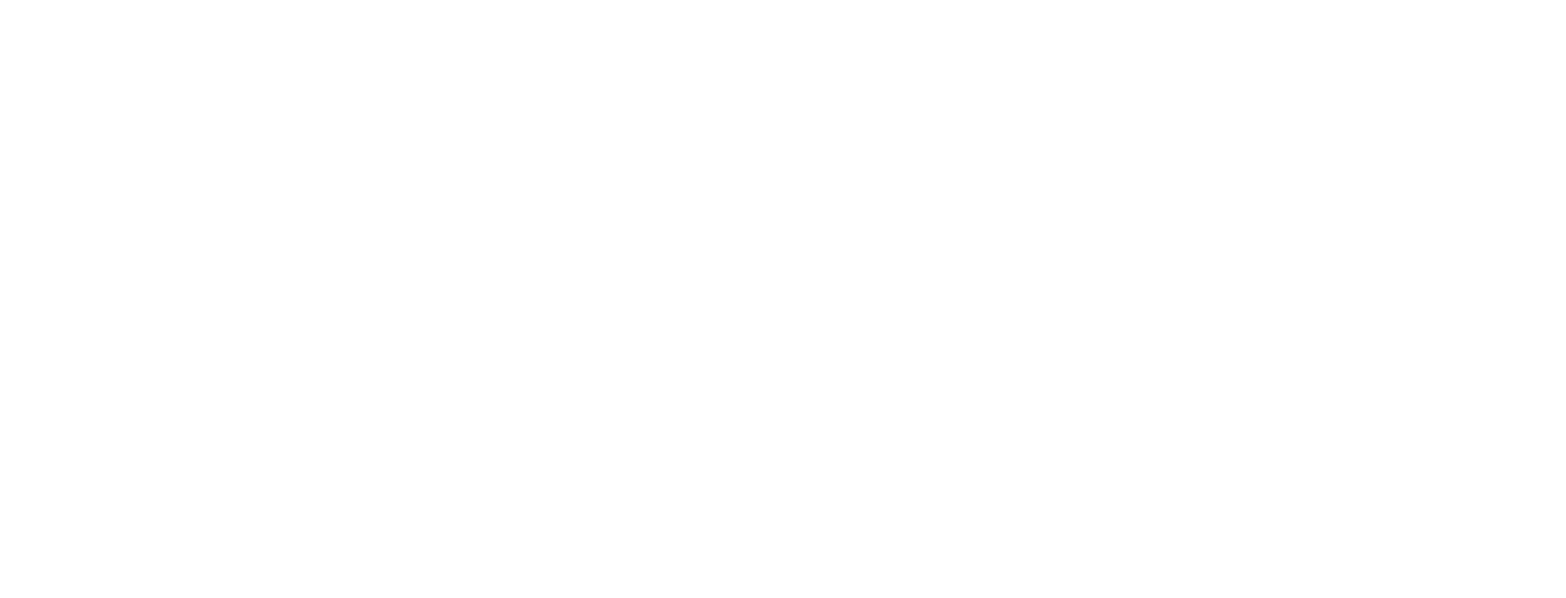
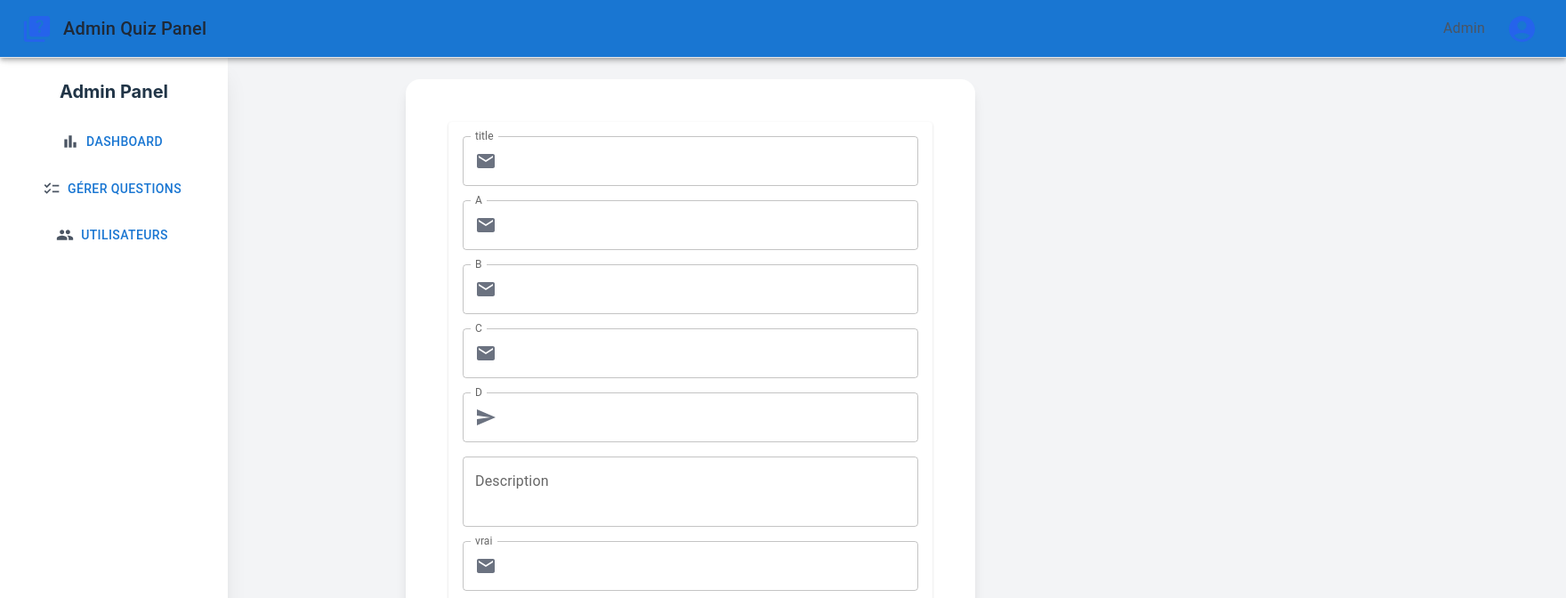
Before and after one commit to Michel-Lalaina/Quiz-LM, a React (Vite) app in the folder Frontend/: page /admin/ManageQuizs in a window 1280 px wide. Before the commit this address had no page. Shown: the top 672 px of the page at 89% size, 1760 px wide, since content can reach past the window. Built offline with nearby package versions, Linux system fonts and the light colour scheme; no server answers.

Commit message:
mis a jour

```diff
--- a/Frontend/src/Admin/components/Quiz/addQuiz.tsx
+++ b/Frontend/src/Admin/components/Quiz/addQuiz.tsx
@@ -1,4 +1,4 @@
-
+// src/components/AddForm.tsx
 import Card from "@mui/material/Card";
 import Button from "@mui/material/Button";
 import Send from "@mui/icons-material/Send";
@@ -7,7 +7,7 @@
 import TextField from "@mui/material/TextField";
 import CardContent from "@mui/material/CardContent";
 import { getQuizs } from "../../services/apiQuestion";
-
+import { createQuiz } from "../../services/apiQuestion"; // <-- importer ici
 
 interface QuizProps {
     id: number;
@@ -20,7 +20,8 @@
     vrai: string;
 }
 
-const [Quiz, setQuizs] = useState<QuizProps[]>();
+export const AddForm: React.FC = () => {
+    const [Quiz, setQuizs] = useState<QuizProps[]>([]);
     const [title, setTitle] = useState("");
     const [description, setDescription] = useState("");
     const [A, setA] = useState("");
@@ -29,43 +30,54 @@
     const [D, setD] = useState("");
     const [vrai, setVrai] = useState("");
 
-useEffect(() => {
-    fetchQuizs();
-}, []);
-
     const fetchQuizs = async () => {
         const data = await getQuizs();
         setQuizs(data);
     };
 
-const handleSubmit=async(e:React.FormEvent)=>{
+    useEffect(() => {
+        fetchQuizs();
+    }, []);
+
+    const handleSubmit = async (e: React.FormEvent) => {
         e.preventDefault();
+        try {
+            await createQuiz(title, description, A, B, C, D, vrai);
+            setTitle("");
+            setDescription("");
+            setA("");
+            setB("");
+            setC("");
+            setD("");
+            setVrai("");
+            await fetchQuizs();
+        } catch (error) {
+            console.error("Erreur lors de la création du quiz :", error);
         }
+    };
 
-export const AddForm: React.FC = () => {
-
-    return (<div className="w-2/4">
-        <div className=" max-w-5xl mx-auto p-6 md:p-12 bg-white rounded-2xl shadow-lg">
+    return (
+        <div className="w-2/4">
+            <div className="max-w-5xl mx-auto p-6 md:p-12 bg-white rounded-2xl shadow-lg">
                 <Card className="shadow-md rounded-xl">
                     <CardContent>
-                    <form className="space-y-4">
+                        <form className="space-y-4" onSubmit={handleSubmit}>
                             <TextField
                                 fullWidth
                                 label="title"
-                            name="ttle"
+                                name="title"
                                 variant="outlined"
+                                value={title}
                                 onChange={(e) => setTitle(e.target.value)}
-
                                 InputProps={{ startAdornment: <Email className="text-gray-500" /> }}
                             />
-
                             <TextField
                                 fullWidth
                                 label="A"
                                 name="A"
                                 variant="outlined"
+                                value={A}
                                 onChange={(e) => setA(e.target.value)}
-
                                 InputProps={{ startAdornment: <Email className="text-gray-500" /> }}
                             />
                             <TextField
@@ -73,6 +85,7 @@
                                 label="B"
                                 name="B"
                                 variant="outlined"
+                                value={B}
                                 onChange={(e) => setB(e.target.value)}
                                 InputProps={{ startAdornment: <Email className="text-gray-500" /> }}
                             />
@@ -81,6 +94,7 @@
                                 label="C"
                                 name="C"
                                 variant="outlined"
+                                value={C}
                                 onChange={(e) => setC(e.target.value)}
                                 InputProps={{ startAdornment: <Email className="text-gray-500" /> }}
                             />
@@ -89,10 +103,10 @@
                                 label="D"
                                 name="D"
                                 variant="outlined"
+                                value={D}
                                 onChange={(e) => setD(e.target.value)}
                                 InputProps={{ startAdornment: <Send className="text-gray-500" /> }}
                             />
-
                             <TextField
                                 fullWidth
                                 label="Description"
@@ -100,19 +114,18 @@
                                 multiline
                                 rows={2}
                                 variant="outlined"
+                                value={description}
                                 onChange={(e) => setDescription(e.target.value)}
-
                             />
                             <TextField
                                 fullWidth
                                 label="vrai"
-                            name="vari"
+                                name="vrai"
                                 variant="outlined"
+                                value={vrai}
                                 onChange={(e) => setVrai(e.target.value)}
-
                                 InputProps={{ startAdornment: <Email className="text-gray-500" /> }}
                             />
-
                             <Button
                                 type="submit"
                                 variant="contained"
@@ -126,5 +139,5 @@
                 </Card>
             </div>
         </div>
-    )
-}
+    );
+};
--- a/Frontend/src/Admin/pages/QuizManage.tsx
+++ b/Frontend/src/Admin/pages/QuizManage.tsx
@@ -1,9 +1,11 @@
+import { AddForm } from "../components/Quiz/addQuiz";
+
  const ManageQuizs=()=>{
 
     return(
             <div className="container w-screen">
 
-
+        <AddForm/>
             </div>
     )
 };
--- a/Frontend/src/Admin/services/apiQuestion.tsx
+++ b/Frontend/src/Admin/services/apiQuestion.tsx
@@ -1,7 +1,6 @@
 import axios from "axios";
+const API_URL = "http://127.0.0.1:8000"; // URL backend FastAPI
 
-// URL de ton backend FastAPI
-const API_URL = "http://127.0.0.1:8000";
 
 export const getQuizs = async () => {
     try {
@@ -13,10 +12,27 @@
     }
   };
 
-export const createQuiz = async (nom: string, email: string) => {
-    const response = await axios.post(`${API_URL}/quizs`, { nom, email });
-    return response.data;
+export const createQuiz = async (
+  title: string,
+  description: string,
+  A: string,
+  B: string,
+  C: string,
+  D: string,
+  vrai: string
+) => {
+  const response = await axios.post(`${API_URL}/quizs`, {
+    title,
+    description,
+    A,
+    B,
+    C,
+    D,
+    vrai,
+  });
+  return response.data;
 };
+
 
 export const updateQuiz = async (id: number, nom: string, email: string) => {
     const response = await axios.put(`${API_URL}/quizs/${id}`, { nom, email });
--- a/Frontend/src/container/App.tsx
+++ b/Frontend/src/container/App.tsx
@@ -16,6 +16,7 @@
 import UserStats from "../users/statUser";
 import SettingsPage from "../users/Pages/Setting";
 import  UserManage  from "../Admin/pages/userMange";
+import ManageQuizs from "../Admin/pages/QuizManage";
 
 export default function App() {
   return (
@@ -28,6 +29,7 @@
         {/* Admin section */}
         <Route path="/admin" element={<MainLayout />}>
           <Route index element={<Score />} />
+          <Route path="ManageQuizs" element={<ManageQuizs/>}/>
           <Route path="liste" element={<UserManage />} />
         </Route>
 
--- a/Frontend/src/users/layouts/Header.tsx
+++ b/Frontend/src/users/layouts/Header.tsx
@@ -1,18 +1,18 @@
 import { motion } from "framer-motion";
-import { useNavigate } from "react-router-dom";
 import AppBar from "@mui/material/AppBar";
 import Toolbar from "@mui/material/Toolbar";
-import IconButton from "@mui/material/IconButton";
 import Tooltip from "@mui/material/Tooltip";
+import { useNavigate } from "react-router-dom";
 import HomeIcon from "@mui/icons-material/Home";
 import QuizIcon from "@mui/icons-material/Quiz";
+import IconButton from "@mui/material/IconButton";
+import TwitterIcon from "@mui/icons-material/Twitter";
+import FacebookIcon from "@mui/icons-material/Facebook";
+import InstagramIcon from "@mui/icons-material/Instagram";
+import PsychologyIcon from "@mui/icons-material/Psychology";
 import EmojiEventsIcon from "@mui/icons-material/EmojiEvents";
 import NotificationsIcon from "@mui/icons-material/Notifications";
 import AccountCircleIcon from "@mui/icons-material/AccountCircle";
-import PsychologyIcon from "@mui/icons-material/Psychology";
-import FacebookIcon from "@mui/icons-material/Facebook";
-import TwitterIcon from "@mui/icons-material/Twitter";
-import InstagramIcon from "@mui/icons-material/Instagram";
 
 export default function Header() {
   const navigate = useNavigate();
@@ -106,11 +106,12 @@
                 <NotificationsIcon />
               </IconButton>
             </Tooltip>
-            <Tooltip title="Mon compte" arrow>
-              <IconButton onClick={() => navigate("/profile")} color="inherit">
+            <Tooltip title="Se deconnecter" arrow>
+              <IconButton onClick={() => navigate("/")} color="inherit">
                 <AccountCircleIcon />
               </IconButton>
             </Tooltip>
+
           </div>
         </Toolbar>
       </AppBar>
```
Lines whose indentation alone changed are shown as unchanged.
